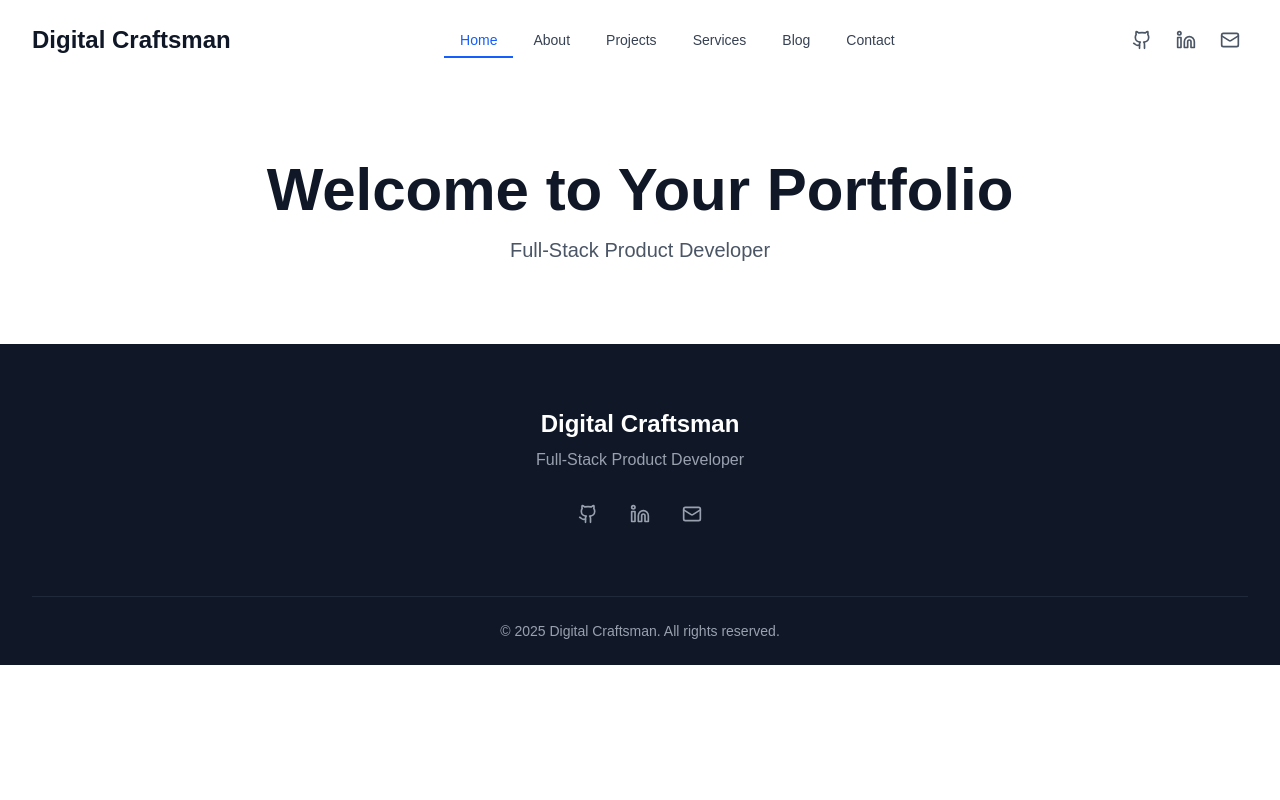
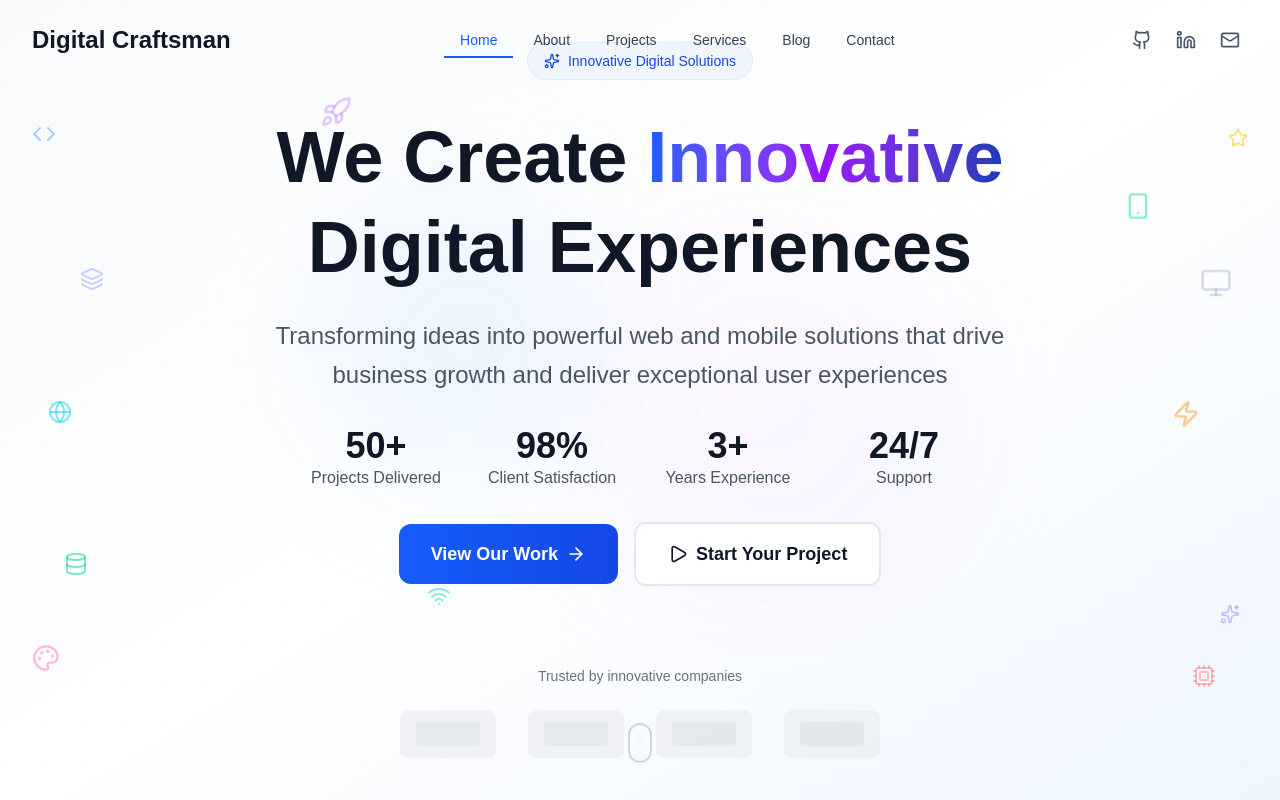
Before and after one commit to AneesDevZone/digital-craftsman, a Next.js app: page / in a window 1280 px wide. Shown: the top 800 px of the page. Built offline with nearby package versions, Linux system fonts and the light colour scheme.

Commit message:
created the first draft of hero section

```diff
--- a/src/app/page.tsx
+++ b/src/app/page.tsx
@@ -1,23 +1,15 @@
 // src/app/page.tsx
 import { Header } from '@/components/layout/Header'
 import { Footer } from '@/components/layout/Footer'
-import {Container} from '@/components/ui/Container'
+import { Hero } from '@/components/sections/Hero'
 
 export default function HomePage() {
   return (
     <>
       <Header />
-      <main className="flex-1 pt-16 lg:pt-20">
-        <Container>
-          <div className="py-20 text-center">
-            <h1 className="text-4xl lg:text-6xl font-bold text-gray-900">
-              Welcome to Your Portfolio
-            </h1>
-            <p className="mt-4 text-xl text-gray-600">
-              Full-Stack Product Developer
-            </p>
-          </div>
-        </Container>
+      <main className="flex-1">
+        <Hero />
+        {/* Future sections will go here */}
       </main>
       <Footer />
     </>
--- /dev/null
+++ b/src/components/sections/Hero.tsx
@@ -0,0 +1,177 @@
+'use client'
+
+import React from 'react'
+import { Container } from '@/components/ui/Container'
+import {
+    ArrowRight,
+    Play,
+    Sparkles,
+    Code,
+    Smartphone,
+    Globe,
+    Zap,
+    Palette,
+    Database,
+    Layers,
+    Rocket,
+    Star,
+    Cpu,
+    Monitor,
+    Wifi
+  } from 'lucide-react'
+
+  const floatingElements = [
+    // Top row
+    { icon: Code, delay: '0s', position: 'top-32 left-8', size: 'w-6 h-6', color: 'text-blue-400/50' },
+    { icon: Rocket, delay: '0.3s', position: 'top-24 left-1/4', size: 'w-8 h-8', color: 'text-purple-400/40' },
+    { icon: Smartphone, delay: '0.6s', position: 'top-48 right-32', size: 'w-7 h-7', color: 'text-green-400/45' },
+    { icon: Star, delay: '0.9s', position: 'top-32 right-8', size: 'w-5 h-5', color: 'text-yellow-400/60' },
+
+    // Middle row
+    { icon: Globe, delay: '1.2s', position: 'top-1/2 left-12', size: 'w-6 h-6', color: 'text-cyan-400/50' },
+    { icon: Zap, delay: '1.5s', position: 'top-1/2 right-20', size: 'w-7 h-7', color: 'text-orange-400/45' },
+    { icon: Layers, delay: '1.8s', position: 'top-1/3 left-20', size: 'w-6 h-6', color: 'text-indigo-400/40' },
+    { icon: Monitor, delay: '2.1s', position: 'top-1/3 right-12', size: 'w-8 h-8', color: 'text-slate-400/35' },
+
+    // Bottom row
+    { icon: Database, delay: '2.4s', position: 'bottom-56 left-16', size: 'w-6 h-6', color: 'text-emerald-400/50' },
+    { icon: Palette, delay: '2.7s', position: 'bottom-32 left-8', size: 'w-7 h-7', color: 'text-pink-400/45' },
+    { icon: Sparkles, delay: '3s', position: 'bottom-44 right-10', size: 'w-5 h-5', color: 'text-violet-400/55' },
+    { icon: Cpu, delay: '3.3s', position: 'bottom-28 right-16', size: 'w-6 h-6', color: 'text-red-400/40' },
+    { icon: Wifi, delay: '3.9s', position: 'bottom-48 left-1/3', size: 'w-6 h-6', color: 'text-teal-400/45' },
+  ]
+
+export function Hero() {
+  const scrollToProjects = () => {
+    const element = document.getElementById('projects')
+    element?.scrollIntoView({ behavior: 'smooth', block: 'start' })
+  }
+
+  const scrollToContact = () => {
+    const element = document.getElementById('contact')
+    element?.scrollIntoView({ behavior: 'smooth', block: 'start' })
+  }
+
+  return (
+    <section id="hero" className="relative min-h-screen flex items-center justify-center overflow-hidden bg-gradient-to-br from-slate-50 via-white to-blue-50">
+      {/* Background Elements */}
+      <div className="absolute inset-0">
+        {/* Gradient Orbs */}
+        <div className="absolute top-1/4 left-1/4 w-72 h-72 bg-blue-200/30 rounded-full blur-3xl animate-pulse" />
+        <div className="absolute bottom-1/4 right-1/4 w-96 h-96 bg-purple-200/20 rounded-full blur-3xl animate-pulse delay-1000" />
+
+        {/* Grid Pattern */}
+        <div
+          className="absolute inset-0 opacity-[0.02]"
+          style={{
+            backgroundImage: `radial-gradient(circle at 2px 2px, #000 1px, transparent 0)`,
+            backgroundSize: '40px 40px'
+          }}
+        />
+      </div>
+
+      {/* Floating Icons - Enhanced */}
+    {floatingElements.map((element, index) => (
+    <div
+        key={index}
+        className={`absolute hidden lg:block ${element.position} ${element.color} animate-bounce hover:scale-125 transition-transform duration-300`}
+        style={{
+        animationDelay: element.delay,
+        animationDuration: '4s',
+        animationIterationCount: 'infinite'
+        }}
+    >
+        <element.icon className={element.size} />
+    </div>
+    ))}
+
+      <Container size="xl">
+        <div className="text-center space-y-8 relative z-10">
+          {/* Badge */}
+          <div className="inline-flex items-center gap-2 px-4 py-2 bg-blue-50 border border-blue-100 rounded-full text-blue-700 text-sm font-medium animate-fade-in">
+            <Sparkles className="w-4 h-4" />
+            <span>Innovative Digital Solutions</span>
+          </div>
+
+          {/* Main Headline */}
+          <div className="space-y-6 animate-fade-in-up delay-200">
+            <h1 className="text-4xl md:text-6xl lg:text-7xl font-bold text-gray-900 leading-tight">
+              We Create{' '}
+              <span className="bg-gradient-to-r from-blue-600 via-purple-600 to-blue-800 bg-clip-text text-transparent">
+                Innovative
+              </span>
+              <br />
+              Digital Experiences
+            </h1>
+
+            <p className="text-xl md:text-2xl text-gray-600 max-w-3xl mx-auto leading-relaxed">
+              Transforming ideas into powerful web and mobile solutions that drive business growth and deliver exceptional user experiences
+            </p>
+          </div>
+
+          {/* Statistics */}
+          <div className="grid grid-cols-2 md:grid-cols-4 gap-8 max-w-2xl mx-auto animate-fade-in-up delay-400">
+            <div className="text-center">
+              <div className="text-3xl md:text-4xl font-bold text-gray-900">50+</div>
+              <div className="text-gray-600 text-sm md:text-base">Projects Delivered</div>
+            </div>
+            <div className="text-center">
+              <div className="text-3xl md:text-4xl font-bold text-gray-900">98%</div>
+              <div className="text-gray-600 text-sm md:text-base">Client Satisfaction</div>
+            </div>
+            <div className="text-center">
+              <div className="text-3xl md:text-4xl font-bold text-gray-900">3+</div>
+              <div className="text-gray-600 text-sm md:text-base">Years Experience</div>
+            </div>
+            <div className="text-center">
+              <div className="text-3xl md:text-4xl font-bold text-gray-900">24/7</div>
+              <div className="text-gray-600 text-sm md:text-base">Support</div>
+            </div>
+          </div>
+
+          {/* Call to Actions */}
+          <div className="flex flex-col sm:flex-row gap-4 justify-center items-center animate-fade-in-up delay-600">
+            <button
+              onClick={scrollToProjects}
+              className="group inline-flex items-center gap-2 bg-gradient-to-r from-blue-600 to-blue-700 hover:from-blue-700 hover:to-blue-800 text-white px-8 py-4 rounded-xl font-semibold text-lg transition-all duration-300 hover:scale-105 hover:shadow-xl shadow-blue-500/25"
+            >
+              <span>View Our Work</span>
+              <ArrowRight className="w-5 h-5 group-hover:translate-x-1 transition-transform duration-300" />
+            </button>
+
+            <button
+              onClick={scrollToContact}
+              className="group inline-flex items-center gap-2 bg-white hover:bg-gray-50 text-gray-900 px-8 py-4 rounded-xl font-semibold text-lg border-2 border-gray-200 hover:border-gray-300 transition-all duration-300 hover:scale-105 hover:shadow-xl"
+            >
+              <Play className="w-5 h-5 group-hover:scale-110 transition-transform duration-300" />
+              <span>Start Your Project</span>
+            </button>
+          </div>
+
+          {/* Trust Indicators */}
+          <div className="pt-12 animate-fade-in-up delay-800">
+            <p className="text-gray-500 text-sm mb-6">Trusted by innovative companies</p>
+            <div className="flex flex-wrap justify-center items-center gap-8 opacity-50">
+              {/* Placeholder for company logos */}
+              {[1, 2, 3, 4].map((_, index) => (
+                <div
+                  key={index}
+                  className="w-24 h-12 bg-gray-200 rounded-lg flex items-center justify-center"
+                >
+                  <div className="w-16 h-6 bg-gray-300 rounded" />
+                </div>
+              ))}
+            </div>
+          </div>
+        </div>
+      </Container>
+
+      {/* Scroll Indicator */}
+      <div className="absolute bottom-8 left-1/2 transform -translate-x-1/2 animate-bounce">
+        <div className="w-6 h-10 border-2 border-gray-300 rounded-full flex justify-center">
+          <div className="w-1 h-3 bg-gray-400 rounded-full mt-2 animate-ping" />
+        </div>
+      </div>
+    </section>
+  )
+}
```
